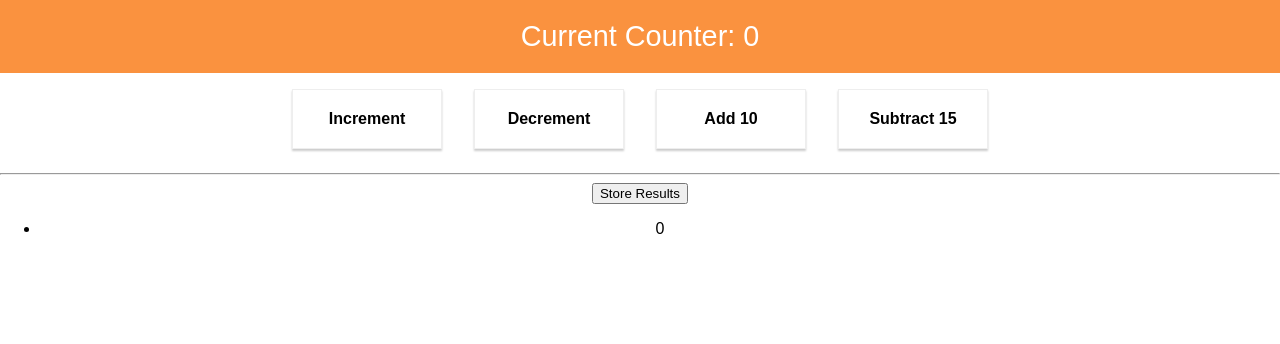
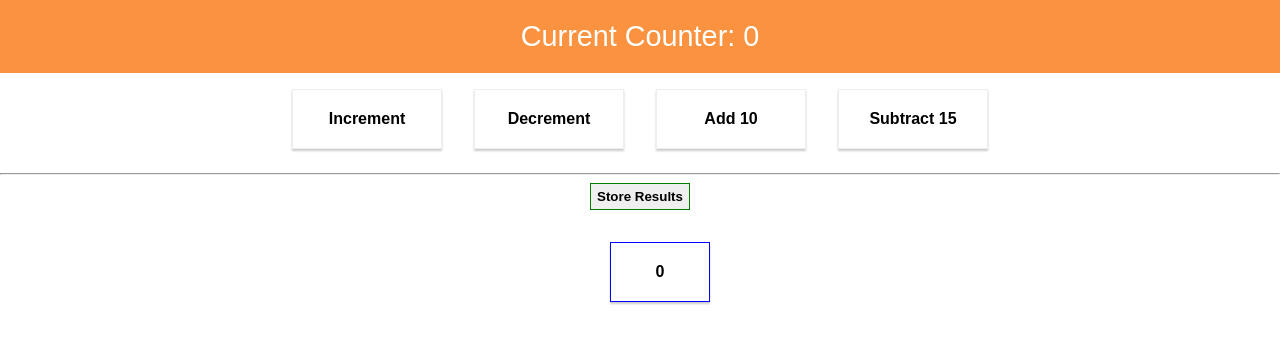
Before and after one commit to safi-alt/A-redux-N-node-Counter, a React (Create React App) app: page / in a window 1280 px wide. Both pictures are taken after a click on the button "Store Results". Shown: the top 344 px of the page. Built offline with nearby package versions, Linux system fonts and the light colour scheme.

Commit message:
added inline css in counter.js

```diff
--- a/src/containers/Counter/Counter.js
+++ b/src/containers/Counter/Counter.js
@@ -52,10 +52,34 @@ class Counter extends Component {
           clicked={this.props.onSubtractCounter}
         />
         <hr />
-        <button onClick={this.props.onStoreResult}>Store Results</button>
+        <button
+          style={{
+            width: "100px",
+            padding: "5px",
+            boxSizing: "border-box",
+            border: "1px solid green",
+            cursor: "pointer",
+            fontWeight: "bold",
+          }}
+          onClick={this.props.onStoreResult}
+        >
+          Store Results
+        </button>
         <ul>
           {this.props.storedResults.map((strResult) => (
             <li
+              style={{
+                width: "100px",
+                padding: "20px",
+                boxSizing: "border-box",
+                border: "1px solid blue",
+                margin: "16px",
+                boxShadow: "0px 2px 2px #ccc",
+                fontWeight: "bold",
+                textAlign: "center",
+                cursor: "pointer",
+                display: "inline-block",
+              }}
               key={strResult.id}
               onClick={() => this.props.onDeleteResult(strResult.id)}
             >
```
